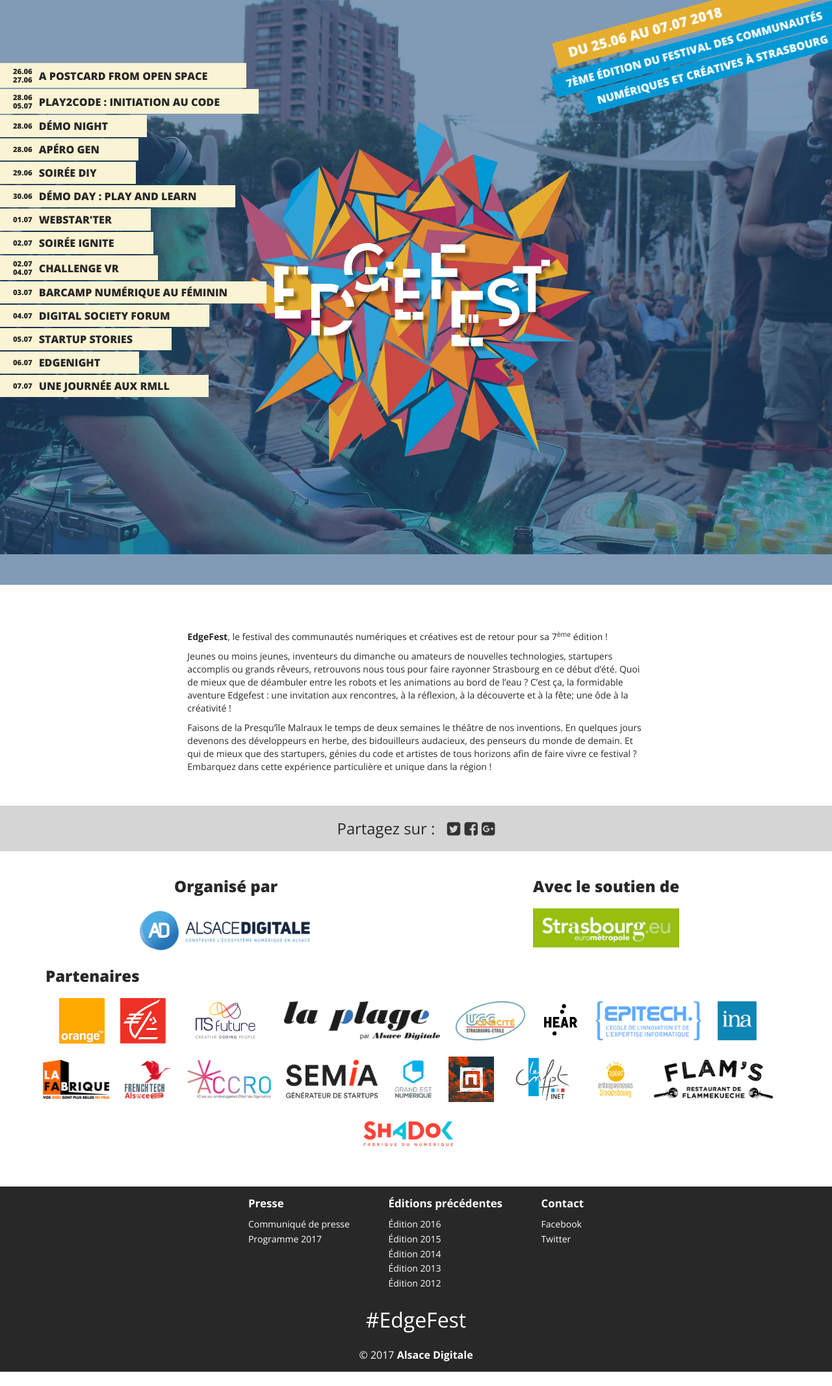
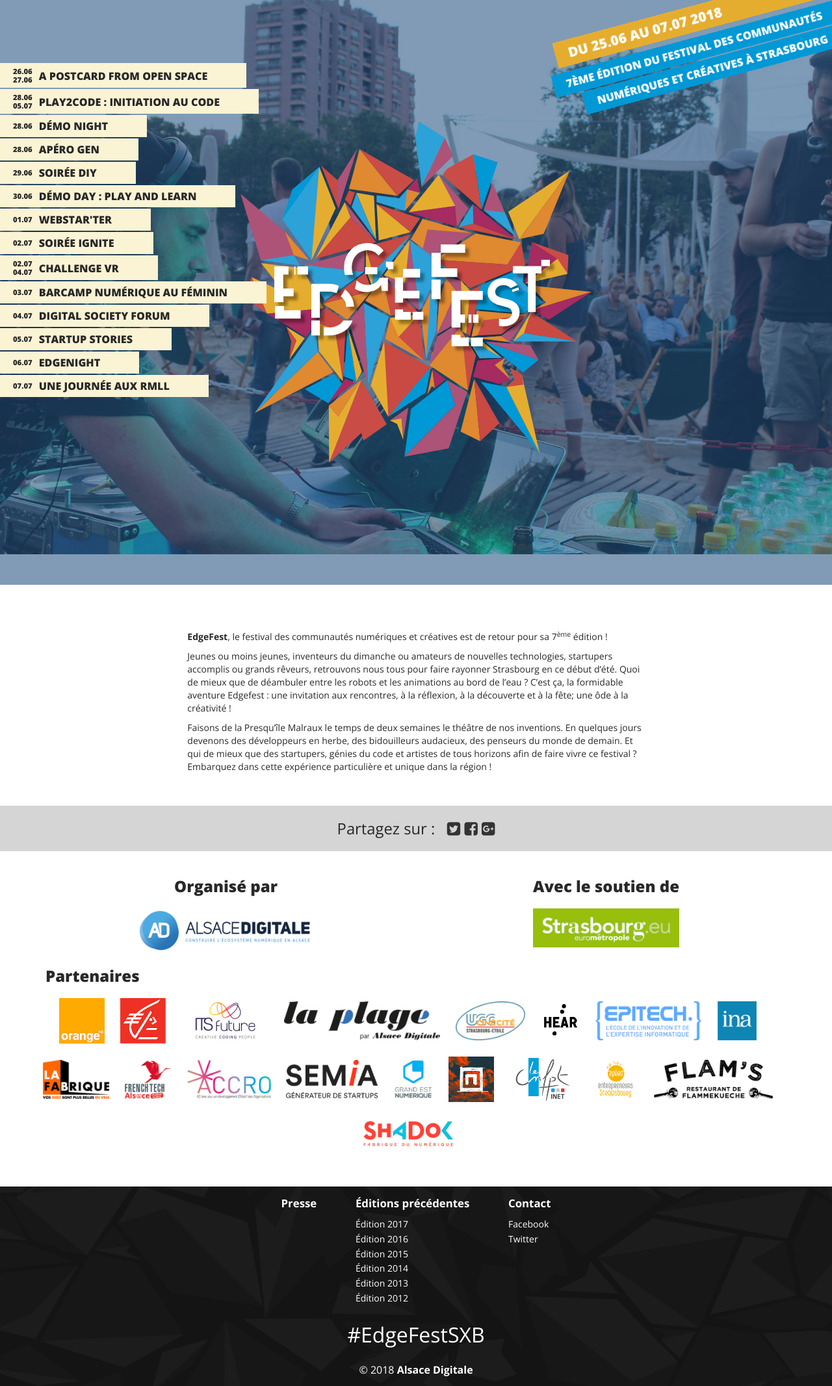
Before and after one commit to AlsaceDigitale/www.edgefest.fr-2019-temporary, a Jekyll site: the page built from index.html, in a window 1280 px wide. Shown: the whole page at 65% size. Built offline with Jekyll 4.4.1, drawn with Linux system fonts in a browser that asks for light colours; nearby versions of some CDN libraries; some web fonts are replaced; before the commit the page ends 2111 px from its top, so only the background shows below that.

Commit message:
update footer

```diff
--- a/_layouts/default.html
+++ b/_layouts/default.html
@@ -145,14 +145,15 @@
                 <li>
                   <ul class="list-unstyled">
                     <li class="title">Presse</li>
-                    <li><a href="https://drive.google.com/file/d/0B0S2y3rk51DNWk5TeG9adHFoczg/view?usp=sharing" target="_blank">Communiqué de presse</a></li>
+                    <!--<li><a href="https://drive.google.com/file/d/0B0S2y3rk51DNWk5TeG9adHFoczg/view?usp=sharing" target="_blank">Communiqué de presse</a></li>-->
                     <!--<li><a href="https://drive.google.com/file/d/0B0S2y3rk51DNd2xZZ1NxdnZSaW9BRmRJNjRsSE9RcG1mOWhv/view?usp=sharing" target="_blank">Communiqué de presse</a></li>-->
-                    <li><a href="https://issuu.com/alsacedigitale/docs/plaquetteprogrammeweb" target="_blank">Programme 2017</a></li>
+                    <!--<li><a href="https://issuu.com/alsacedigitale/docs/plaquetteprogrammeweb" target="_blank">Programme 2017</a></li>-->
                   </ul>
                 </li>
                 <li>
                   <ul class="list-unstyled">
                     <li class="title">Éditions précédentes</li>
+                    <li><a href="http://2017.edgefest.fr" target="_blank">Édition 2017</a></li>
                     <li><a href="http://2016.edgefest.fr" target="_blank">Édition 2016</a></li>
                     <li><a href="http://2015.edgefest.fr" target="_blank">Édition 2015</a></li>
                     <li><a href="http://2014.edgefest.fr" target="_blank">Édition 2014</a></li>
@@ -173,10 +174,10 @@
           </div>
           <div class="row">
             <div class="col-xs-12">
-              <span class="hashtag">#EdgeFest</span>
+              <span class="hashtag">#EdgeFestSXB</span>
             </div>
             <div class="col-xs-12">
-              <span class="copyright">© 2017 <a href="http://alsacedigitale.org/" target="_blank"><strong>Alsace Digitale</strong></a></span>
+              <span class="copyright">© 2018 <a href="http://alsacedigitale.org/" target="_blank"><strong>Alsace Digitale</strong></a></span>
             </div>
           </div>
         </div>
--- a/css/main.css
+++ b/css/main.css
@@ -603,6 +603,9 @@
   padding: 1em 0;
   text-align: center;
   background-color: #282828;
+  background-image: url(/img/footer.png);
+  background-size: 100% auto;
+  background-position: top center;
   color: white; }
   footer ul.row > li {
     text-align: left;
--- a/css/main.sass
+++ b/css/main.sass
@@ -635,6 +635,9 @@
   padding: 1em 0
   text-align: center
   background-color: #282828
+  background-image: url(/img/footer.png)
+  background-size: 100% auto
+  background-position: top center
   color: white
   ul.row
     > li
```
Also changed, not shown: img/footer.png (added), 1 other file.
